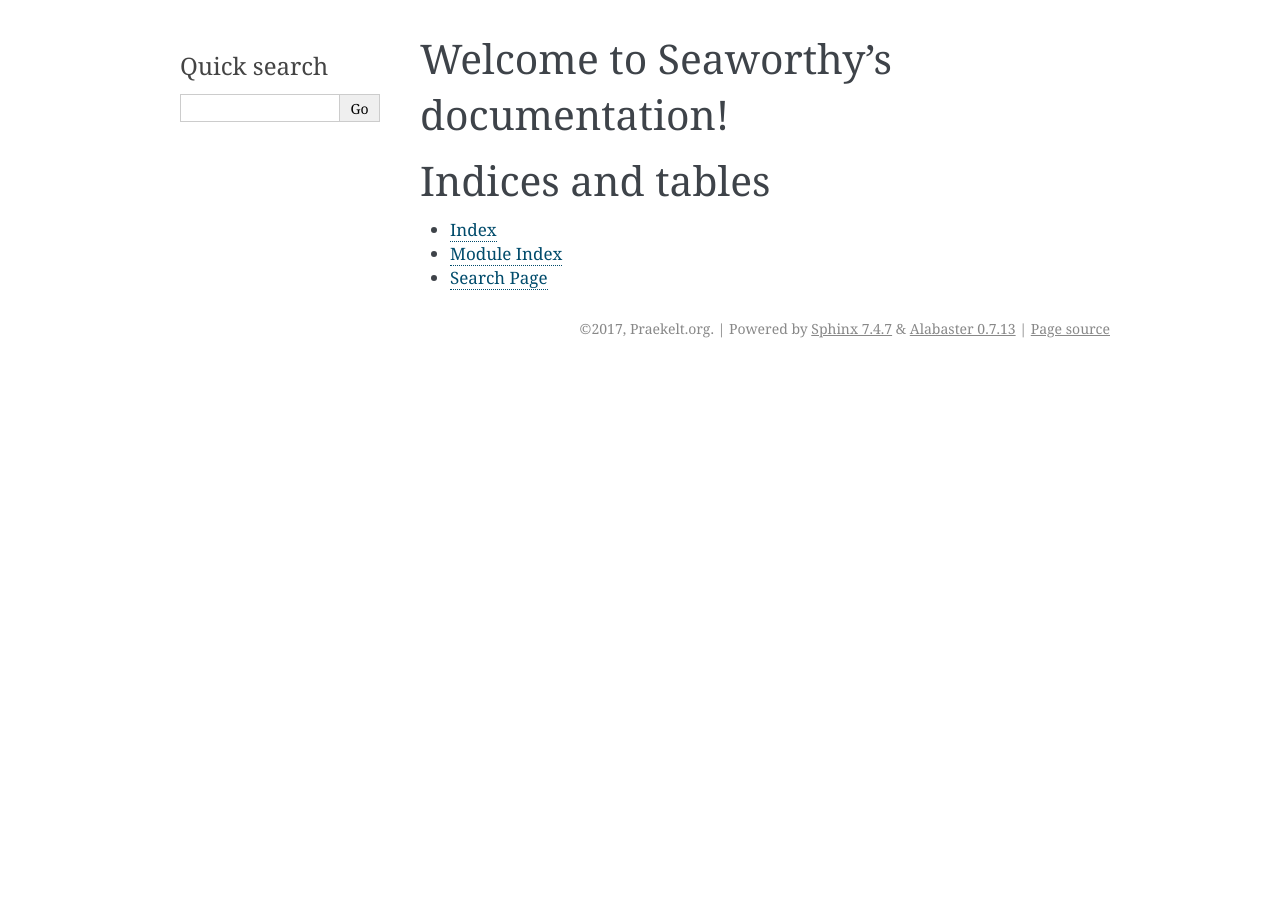
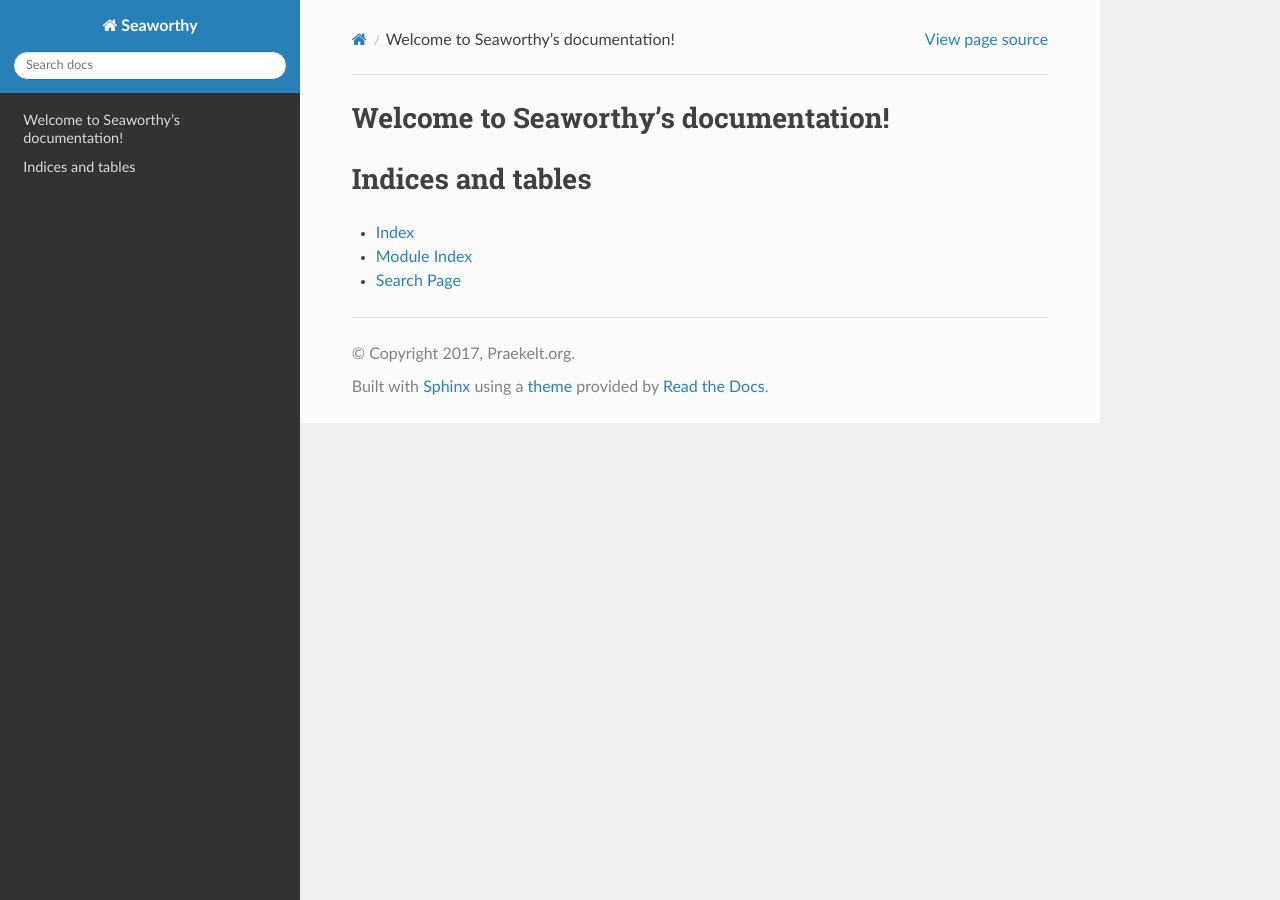
Before and after one commit to praekeltfoundation/seaworthy, a Sphinx documentation site: the page built from docs/index.rst, in a window 1280 px wide. Built offline with Sphinx 7.4.7 and the Read the Docs theme 2.0.0, drawn with Linux system fonts in a browser that asks for light colours.

Commit message:
docs: Use rtd theme

```diff
--- a/docs/conf.py
+++ b/docs/conf.py
@@ -13,12 +13,17 @@
 # All configuration values have a default; values that are commented out
 # serve to show the default.
 
+import os
+import sys
+
+try:
+    import sphinx_rtd_theme
+except ImportError:
+    sphinx_rtd_theme = None
+
 # If extensions (or modules to document with autodoc) are in another directory,
 # add these directories to sys.path here. If the directory is relative to the
 # documentation root, use os.path.abspath to make it absolute, like shown here.
-#
-import os
-import sys
 sys.path.insert(0, os.path.abspath('.'))
 
 
@@ -87,7 +92,11 @@
 # The theme to use for HTML and HTML Help pages.  See the documentation for
 # a list of builtin themes.
 #
-html_theme = 'alabaster'
+if sphinx_rtd_theme:
+    html_theme = 'sphinx_rtd_theme'
+    html_theme_path = [sphinx_rtd_theme.get_html_theme_path()]
+else:
+    html_theme = 'default'
 
 # Theme options are theme-specific and customize the look and feel of a theme
 # further.  For a list of options available for each theme, see the
@@ -103,14 +112,7 @@
 # Custom sidebar templates, must be a dictionary that maps document names
 # to template names.
 #
-# This is required for the alabaster theme
-# refs: http://alabaster.readthedocs.io/en/latest/installation.html#sidebars
-html_sidebars = {
-    '**': [
-        'relations.html',  # needs 'show_related': True theme option to display
-        'searchbox.html',
-    ]
-}
+# html_sidebars = {}
 
 
 # -- Options for HTMLHelp output ------------------------------------------
--- a/setup.py
+++ b/setup.py
@@ -44,6 +44,7 @@
         'docstest': [
             'doc8',
             'sphinx',
+            'sphinx_rtd_theme',
         ],
         'pep8test': [
             'flake8',
```
Also changed, not shown: 1 other file.
